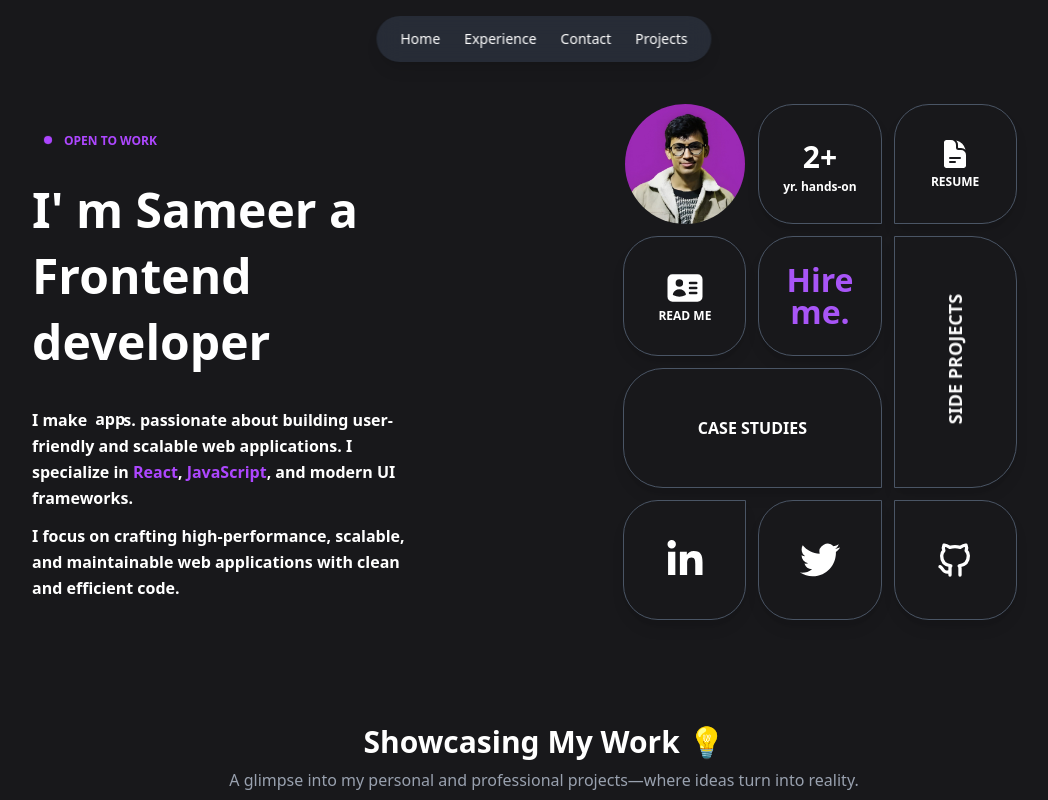
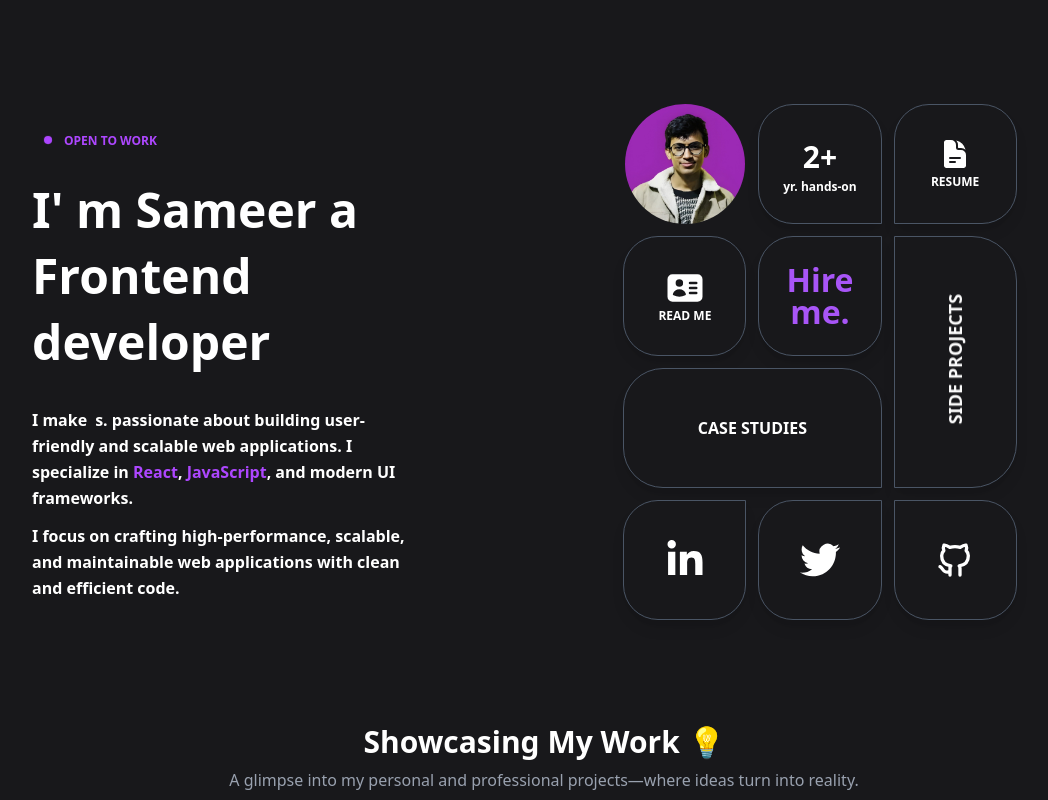
Before and after one commit to Sameer-472/Next.js-Portfolio, a Next.js app: page / in a window 1280 px wide. Shown: the top 800 px of the page, without its empty margins (96-1144 px from the left). Built offline with nearby package versions, Linux system fonts and the light colour scheme.

Commit message:
make some changes in navbar

```diff
--- a/app/layout.js
+++ b/app/layout.js
@@ -34,10 +34,10 @@ export default function RootLayout({ children }) {
           defaultTheme="dark"
         >
           <Loader>
-            <Navbar />
+            {/* <Navbar /> */}
             {/* <Sidebar /> */}
             {children}
-            <ModalProvider />
+            {/* <ModalProvider /> */}
           </Loader>
         </ThemeProvider>
       </body>
--- a/components/Transition.jsx
+++ b/components/Transition.jsx
@@ -2,7 +2,8 @@
 
 import { useEffect, useState } from "react";
 import TextTransition from "./text";
-import { config } from "@react-spring/web";
+// import { config } from "@react-spring/web";
+// import {config} from "@react-spring/web";
 const TEXTS = ["website", "backend", "app"];
 
 export default function Transition() {
@@ -18,9 +19,9 @@ export default function Transition() {
 
   return (
     <span className="ml-2 text-white">
-      <TextTransition inline springConfig={config.gentle}>
+      {/* <TextTransition inline springConfig={config.gentle}>
         {TEXTS[index % TEXTS.length]}
-      </TextTransition>
+      </TextTransition> */}
       s.
     </span>
   );
--- a/components/text.jsx
+++ b/components/text.jsx
@@ -6,7 +6,7 @@ import {
   useTransition,
   animated,
   config,
-  SpringConfig,
+  // SpringConfig,
 } from "@react-spring/web";
 
 
```
